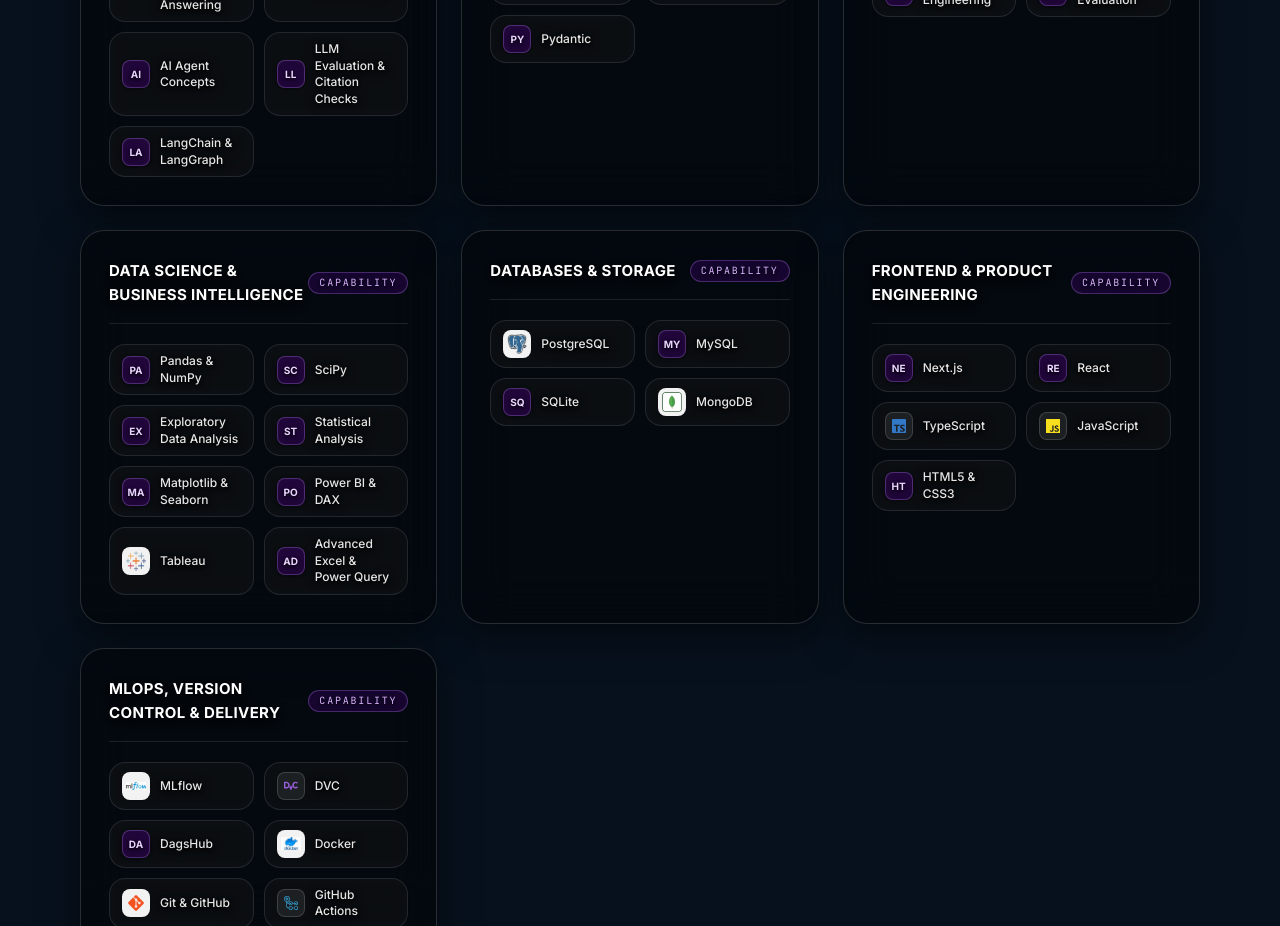
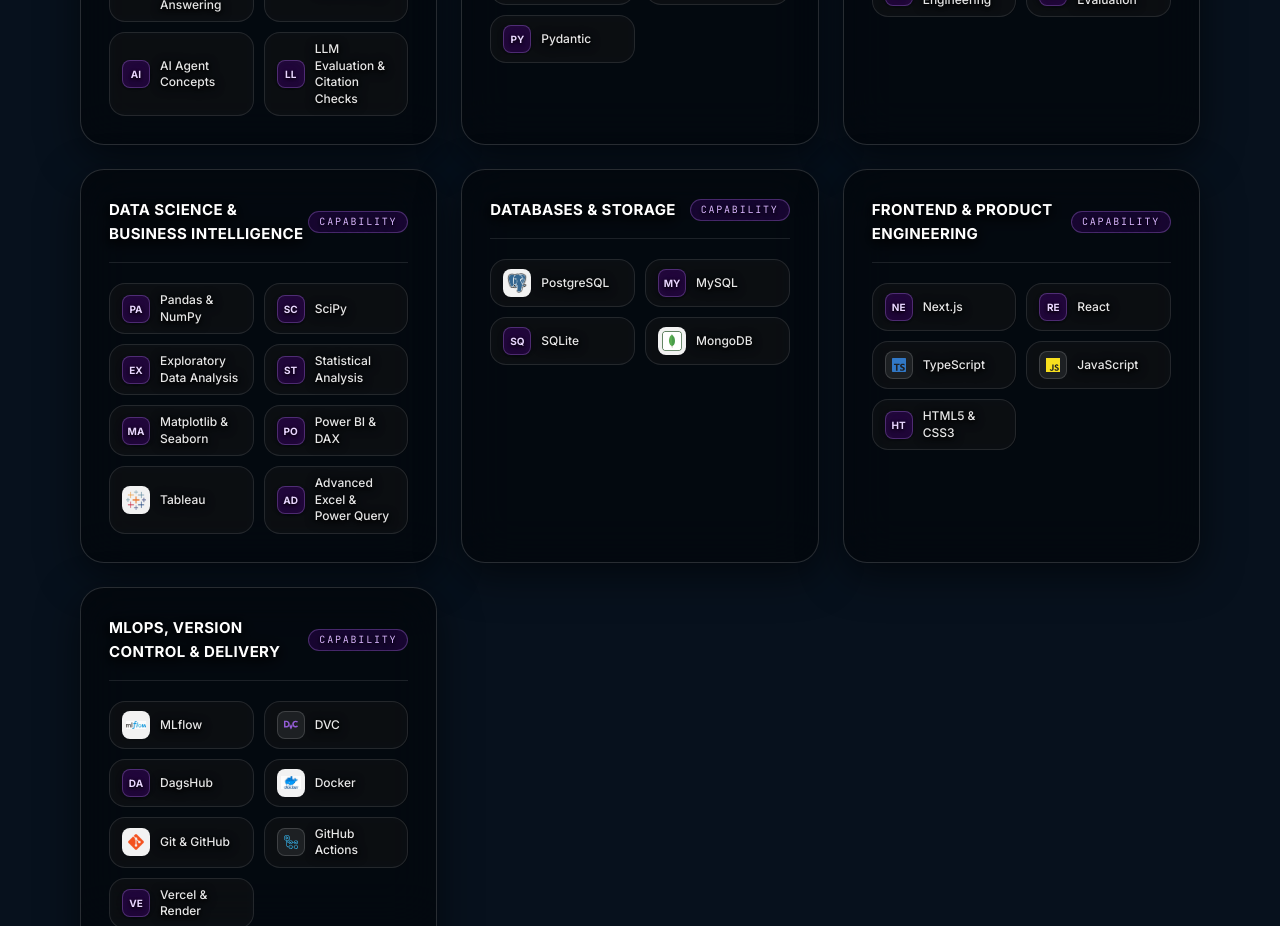
Before and after one commit to SamyakAnand/AI-Engineer-portfolio, a Next.js app: page / in a window 1280 px wide. Shown: the part 3300-4226 px from the top of the page. Built offline with nearby package versions, Linux system fonts and the light colour scheme; no server answers.

Commit message:
fix(portfolio): align technical skills with latest resume

```diff
--- a/src/content/skills.ts
+++ b/src/content/skills.ts
@@ -13,7 +13,6 @@ export const skills: readonly SkillCategory[] = [
       { name: 'Structured Tool Calling', group: 'ai' },
       { name: 'AI Agent Concepts', group: 'ai' },
       { name: 'LLM Evaluation & Citation Checks', group: 'ai' },
-      { name: 'LangChain & LangGraph', group: 'ai' },
     ],
   },
   {
```
